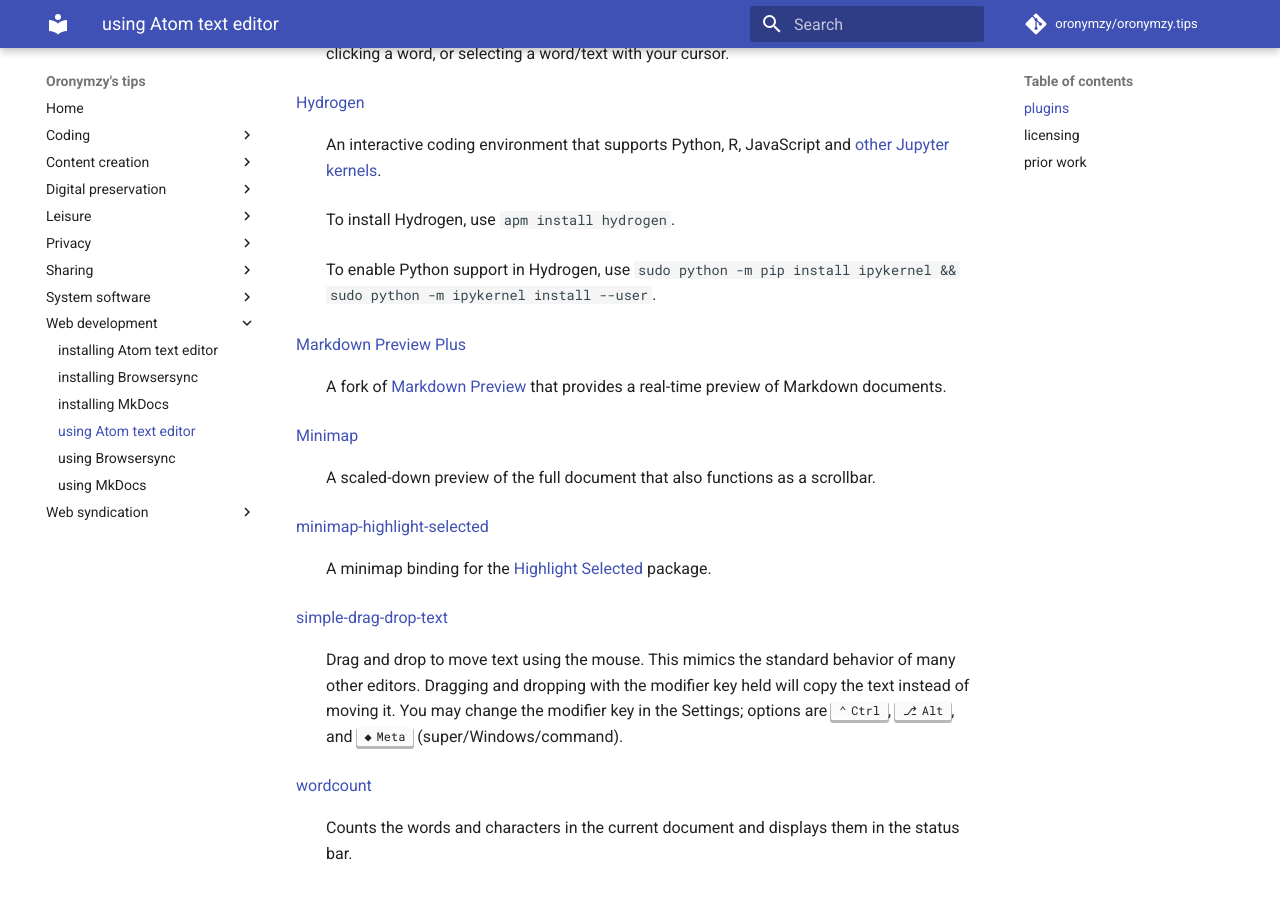
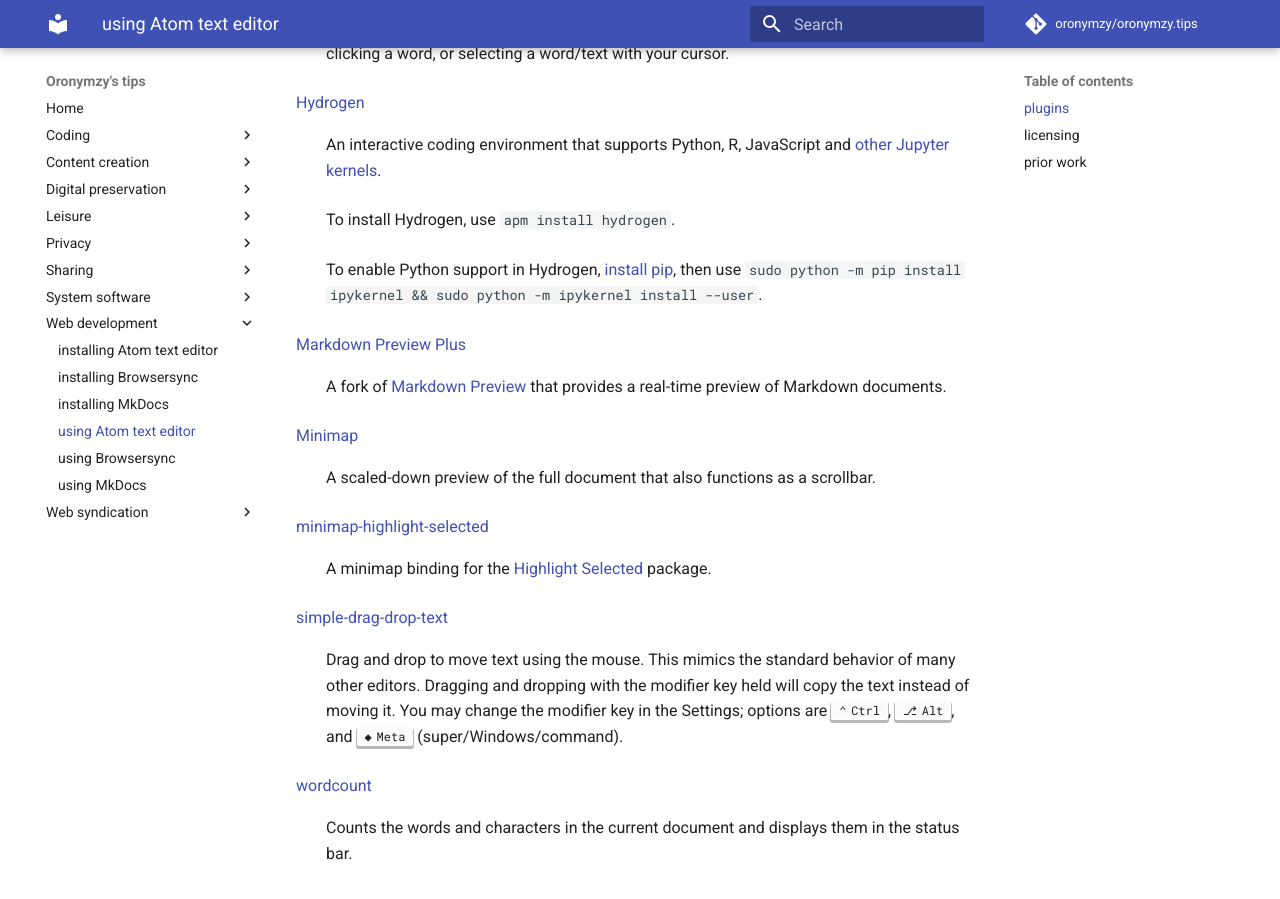
Before and after one commit to oronymzy/tips, an MkDocs documentation site: the page built from docs/usgAtom.md, in a window 1280 px wide and 900 px high, scrolled down 481 px. Built offline with MkDocs 1.6.1 and Material for MkDocs 9.7.7, drawn with Linux system fonts in a browser that asks for light colours; comment, search, counter and statistics services are not loaded.

Commit message:
Add requirement of installing pip

```diff
--- a/docs/usgAtom.md
+++ b/docs/usgAtom.md
@@ -15,7 +15,7 @@ Autocomplete suggestions can be disabled by unchecking `Show Suggestions On Keys
 [Hydrogen](https://github.com/nteract/hydrogen)
 : An interactive coding environment that supports Python, R, JavaScript and [other Jupyter kernels](https://github.com/jupyter/jupyter/wiki/Jupyter-kernels).
 : To install Hydrogen, use `apm install hydrogen`.
-: To enable Python support in Hydrogen, use `sudo python -m pip install ipykernel && sudo python -m ipykernel install --user`.
+: To enable Python support in Hydrogen, [install pip](instpip.md), then use `sudo python -m pip install ipykernel && sudo python -m ipykernel install --user`.
 
 [Markdown Preview Plus](https://atom.io/packages/markdown-preview-plus)
 : A fork of [Markdown Preview](https://github.com/atom/markdown-preview) that provides a real-time preview of Markdown documents.
```
